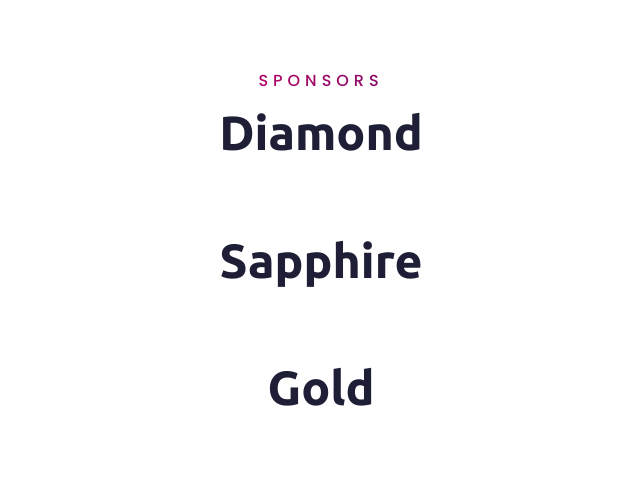
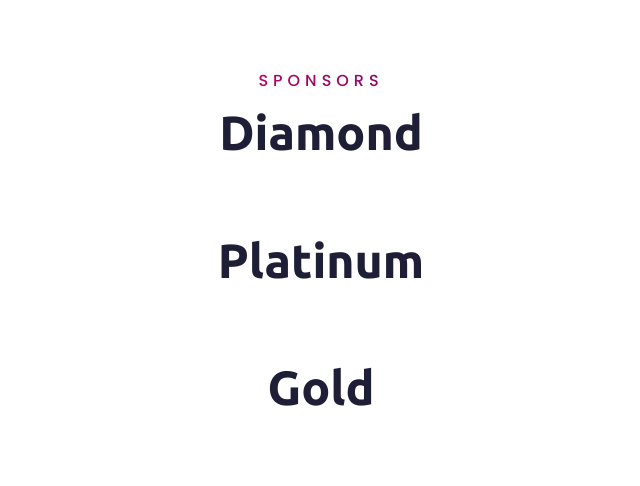
Before and after one commit to openstack-kr/openinfradays-2023, a Django app: page / in a window 1280 px wide. Shown: the part 4586-5072 px from the top of the page, without its empty margins (319-959 px from the left). Run offline with Django 3.2, Linux system fonts and the light colour scheme; data that the repository does not hold is empty; some libraries are stand-ins or nearby versions.

Commit message:
Change header title for Platinum in index.html

```diff
--- a/templates/index.html
+++ b/templates/index.html
@@ -223,7 +223,7 @@
         </div>
         <div class="auto-container">
             <div class="sec-title text-center">
-                <h2>Sapphire</h2>
+                <h2>Platinum</h2>
             </div>
             <div class="row">
                 {% for d in sapphire %}
```
